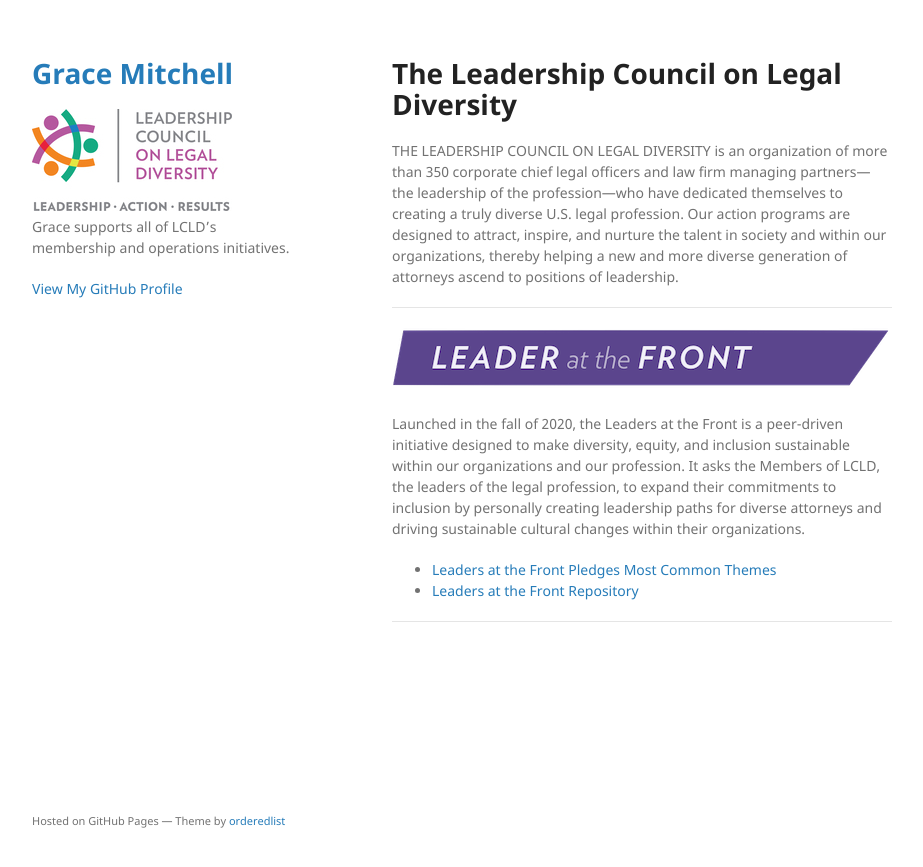
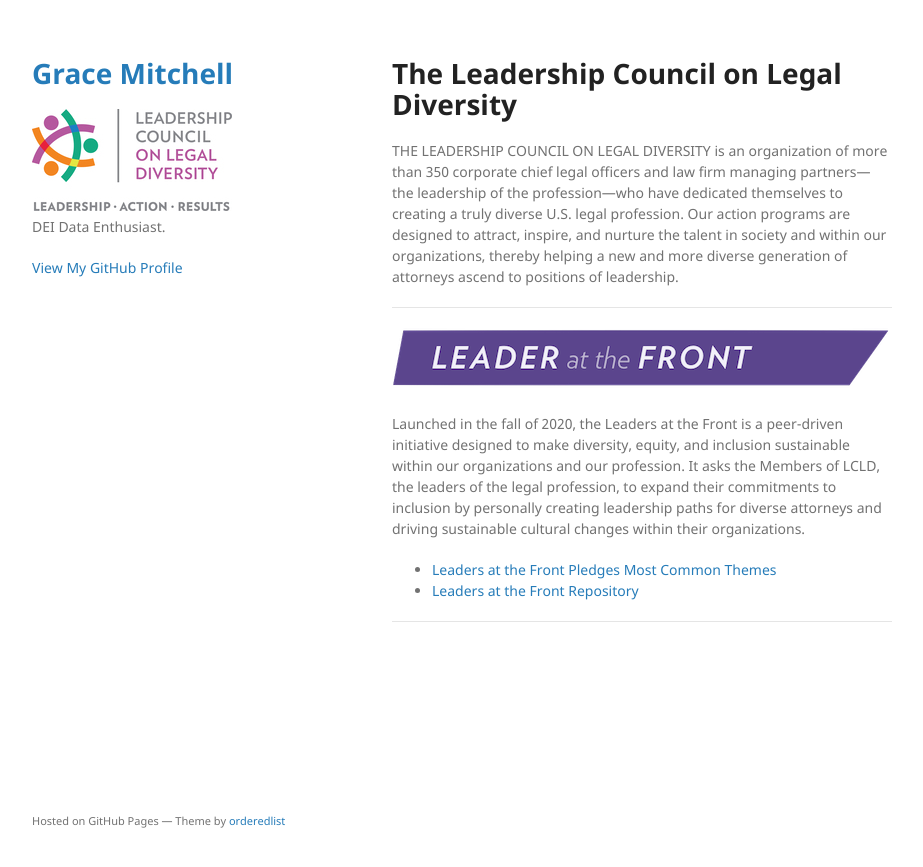
Before and after one commit to gymitchell95/gymitchell95.github.io, a Jekyll site: the page built from index.md, in a window 1280 px wide. Shown: the top 867 px of the page, without its empty margins (178-1101 px from the left). Built offline with Jekyll 4.4.1, drawn with Linux system fonts in a browser that asks for light colours; our own code applies the rules of GitHub Pages for plain Markdown files.

Commit message:
Update _config.yml

```diff
--- a/_config.yml
+++ b/_config.yml
@@ -1,7 +1,7 @@
 title: Grace Mitchell
 logo: /assets/img/imresizer.com (1).jpg
 
-description: Grace supports all of LCLD’s membership and operations initiatives.
+description: DEI Data Enthusiast.
 show_downloads: false
 google_analytics:
 theme: jekyll-theme-minimal
```
